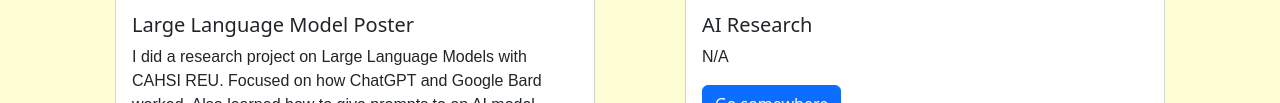
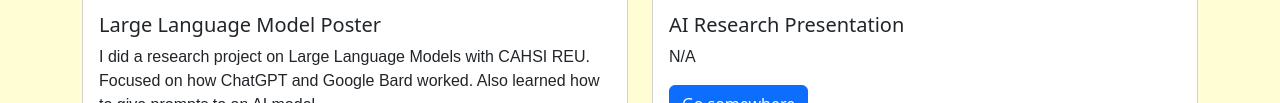
Before and after one commit to MannyR00/About-Me-Page, a plain HTML site: page projects.html in a window 1280 px wide. Shown: the part 876-979 px from the top of the page. Drawn offline with nearby package versions, Linux system fonts and the light colour scheme; a web font is replaced by a local one.

Commit message:
moved styles to css file

```diff
--- a/projects.html
+++ b/projects.html
@@ -37,11 +37,12 @@
   </div>
 </nav>
 </header>
+
 <main>
 <div class="container justify-content-center d-flex min-vh-100">
 <div class ="row align-items-center ">
     <div class="col-12 col-lg-6 col-xxl-6 d-flex justify-content-center mb-4">
-<div class="card" style="width: 30rem;">
+<div class="card">
   <img class="card-img-top" src=".../100px180/" alt="Card image cap">
   <div class="card-body">
     <h5 class="card-title">Web App Project</h5>
@@ -50,8 +51,9 @@
         </div>
     </div>
 </div>
+
 <div class = "col-12 col-lg-6 col-xxl-6 d-flex justify-content-center mb-4">
-<div class="card" style="width: 30rem;">
+<div class="card">
   <img class="card-img-top" src=".../100px180/" alt="Card image cap">
   <div class="card-body">
     <h5 class="card-title">IoT Final Project</h5>
@@ -62,7 +64,7 @@
 </div>
 
 <div class = "col-12 col-lg-6 col-xxl-6 d-flex justify-content-center mb-4">
-<div class="card" style="width: 30rem;">
+<div class="card">
   <img class="card-img-top" src="Screenshot 2025-10-28 at 9.32.54 PM.png" alt="Image of my research poster for Large Language Models">
   <div class="card-body">
     <h5 class="card-title">Large Language Model Poster</h5>
@@ -75,10 +77,10 @@
 </div>
 
 <div class = "col-12 col-lg-6 col-xxl-6 d-flex justify-content-center mb-4">
-<div class="card" style="width: 30rem;">
+<div class="card">
   <img class="card-img-top" src=".../100px180/" alt="Card image cap">
   <div class="card-body">
-    <h5 class="card-title">AI Research</h5>
+    <h5 class="card-title">AI Research Presentation</h5>
     <p class="card-text">N/A</p>
     <a href="#" class="btn btn-primary">Go somewhere</a>
   </div>
--- a/style.css
+++ b/style.css
@@ -87,6 +87,7 @@ body{
 .card{
     height: 600px;
     border-radius: 25px;
+    width: 35rem;
 }
 
  .card-img-top{
```
